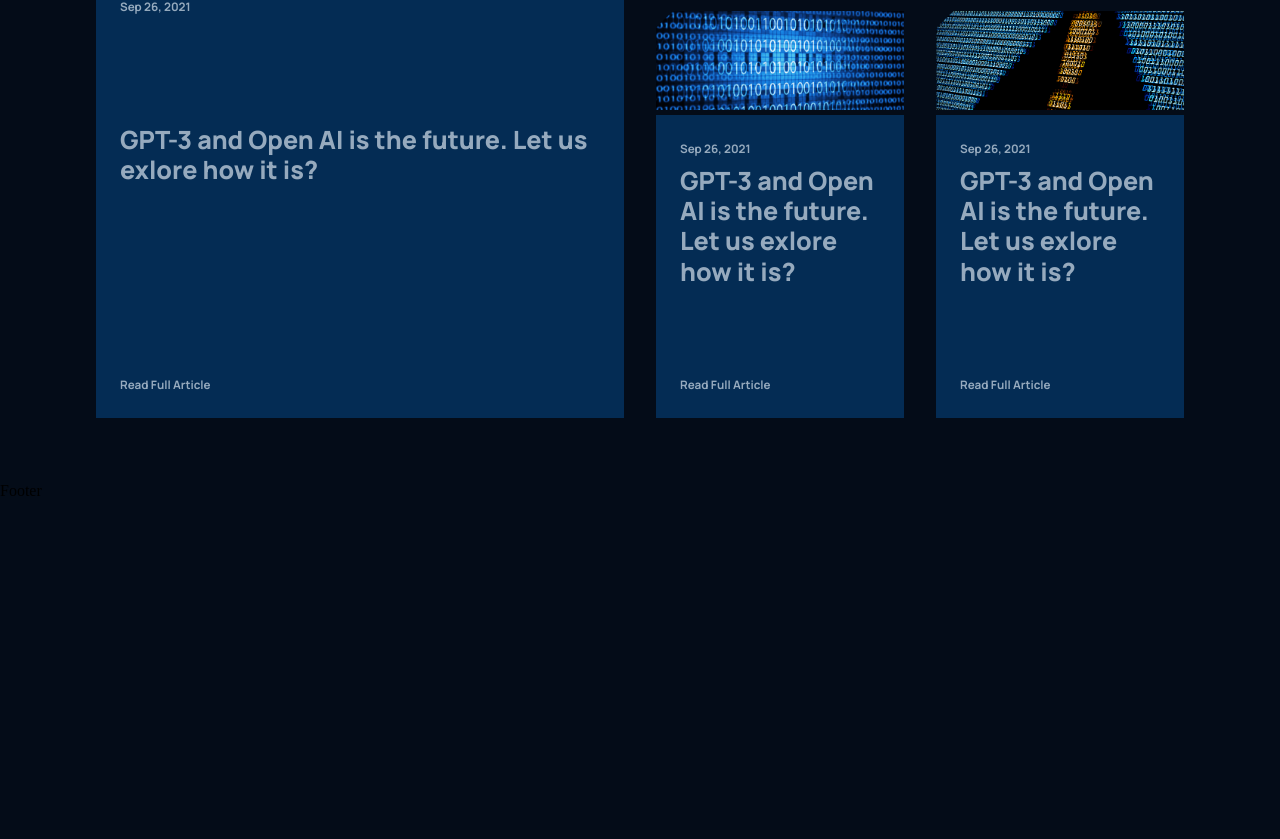
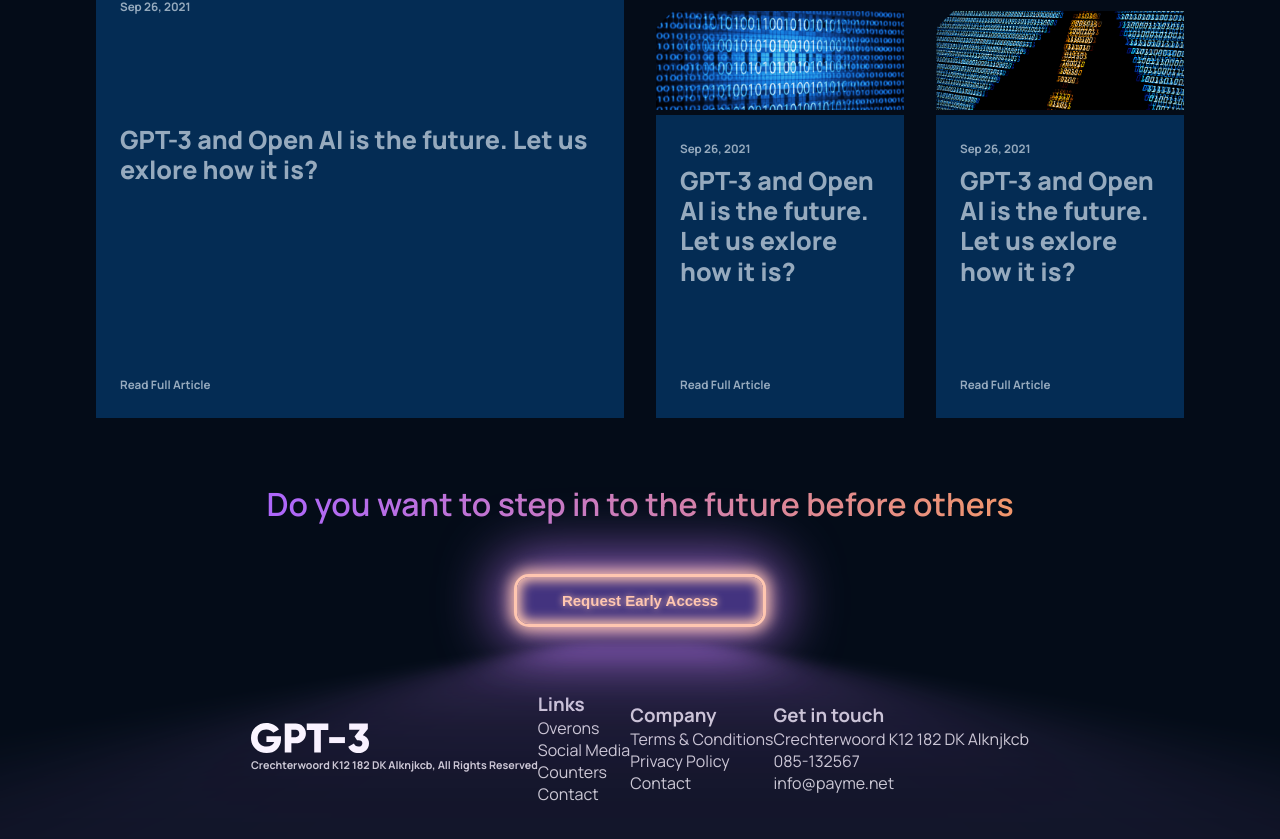
Before and after one commit to meslall/react-p1, a React (Create React App) app: page / in a window 1280 px wide. Shown: the part 4086-4925 px from the top of the page. Before the commit the page ends 4586 px from the top, so only its background shows below. Built offline with nearby package versions, Linux system fonts and the light colour scheme; the HTML template or start-up script is replaced by a standard one.

Commit message:
ADD_footer

```diff
--- a/src/components/cta/cta.css
+++ b/src/components/cta/cta.css
@@ -35,10 +35,10 @@
   user-select: none;
   -webkit-user-select: none;
   touch-action: manipulation;
+  transition: all 1s;
 }
 
 .button-:hover {
-    transition: 1s;
     box-shadow: 34px 23px 138px 16px rgba(3,27,52,0.78); -webkit-box-shadow: 34px 23px 138px 16px rgba(3,27,52,0.78); -moz-box-shadow: 34px 23px 138px 16px rgba(3,27,52,0.78);
     transform:scale(1.05) rotate(-1deg);
 }
--- a/src/containers/footer/Footer.jsx
+++ b/src/containers/footer/Footer.jsx
@@ -1,9 +1,47 @@
 import React from 'react'
+import logo from '../../assets/logo.svg'
 import './footer.css'
 
+const links = ["Overons","Social Media","Counters","Contact"]
+const company = ["Terms & Conditions","Privacy Policy","Contact"]
+const getin = ["Crechterwoord K12 182 DK Alknjkcb","085-132567","info@payme.net"]
 function Footer() {
   return (
-    <div>Footer</div>
+    <div className='footer_container section__margin'>
+      <div className='footer_container-early-access'>
+        <h1 className='gradient__text'>Do you want to step in to the future before others</h1>
+        <div className='footer_container-early-access-button'>
+          <button class="button">
+            <span class="text">Request Early Access</span>
+          </button>
+        </div>
+      </div>
+      <div className='footer_container-more'>
+        <div className='footer_container-more-logo'>
+          <img src={logo} alt="logo" />
+          <h6>Crechterwoord K12 182 DK Alknjkcb, All Rights Reserved</h6>
+        </div>
+        <div className='footer_container-more-links'>
+          <h3>Links</h3>
+            {links.map((link)=>
+              <ul>{link}</ul>
+          )}
+        </div>
+        <div className='footer_container-more-company'>
+            <h3>Company</h3>
+            {company.map((company)=>
+            <ul>{company}</ul>
+          )}
+        </div>
+        <div className='footer_container-more-getin'>
+            <h3>Get in touch</h3>
+            {getin.map((getin)=>
+            <ul>{getin}</ul>
+          )}
+        </div>
+      </div>
+      <div className='footer_container-copyright'></div>
+    </div>
   )
 }
 
--- a/src/containers/footer/footer.css
+++ b/src/containers/footer/footer.css
@@ -0,0 +1,99 @@
+.footer_container{
+    display: flex;
+    align-items: center;
+    justify-content: center;
+    flex-direction: column;
+    font-family: var(--font-family);
+}
+
+.footer_container-early_access{
+    display: flex;
+    align-items: center;
+    justify-content: center;
+    flex-direction: column;
+    margin-top: 20px;
+}
+
+.footer_container-early-access h1{
+    font-size: 2rem;
+    font-weight: 600;
+    white-space: wrap;
+}
+
+.footer_container-early-access-button{
+    display: flex;
+    align-items: center;
+    justify-content: center;
+    margin: 3rem 0;
+}
+
+/* .footer_container-early-access-button button{
+    margin: 2rem 0;
+    padding: 10px 20px;
+    border-radius: 5px;
+    background-color: var(--primary-color);
+    color: white;
+    font-size: 1rem;
+    font-weight: 600;
+    font-family: var(--font-family);
+    border: 1px solid white;
+    cursor: pointer;
+} */
+
+.button {
+  --glow-color: rgb(255, 198, 176);
+  --glow-spread-color: rgba(191, 123, 255, 0.781);
+  --enhanced-glow-color: rgb(231, 206, 255);
+  --btn-color: #43337f;
+  border: .25em solid var(--glow-color);
+  padding: 1em 3em;
+  color: var(--glow-color);
+  font-size: 15px;
+  font-weight: bold;
+  background-color: var(--btn-color);
+  border-radius: 1em;
+  outline: none;
+  box-shadow: 0 0 1em .25em var(--glow-color),
+        0 0 4em 1em var(--glow-spread-color),
+        inset 0 0 .75em .25em var(--glow-color);
+  text-shadow: 0 0 .5em var(--glow-color);
+  position: relative;
+  transition: all 0.5s;
+  }
+
+.button::after {
+  pointer-events: none;
+  content: "";
+  position: absolute;
+  top: 120%;
+  left: 0;
+  height: 100%;
+  width: 100%;
+  background-color: var(--glow-spread-color);
+  filter: blur(2em);
+  opacity: .7;
+  transform: perspective(1.5em) rotateX(35deg) scale(1, .6);
+}
+
+.button:hover {
+  color: var(--btn-color);
+  background-color: var(--glow-color);
+  box-shadow: 0 0 1em .25em var(--glow-color),
+        0 0 4em 2em var(--glow-spread-color),
+        inset 0 0 .75em .25em var(--glow-color);
+}
+
+.button:active {
+  box-shadow: 0 0 0.6em .25em var(--glow-color),
+        0 0 2.5em 2em var(--glow-spread-color),
+        inset 0 0 .5em .25em var(--glow-color);
+}
+
+.footer_container-more{
+    display: flex;
+    align-items: center;
+    justify-content: space-between;
+    flex-direction: row;
+    margin: 1rem 0;
+    color: rgba(255, 255, 255, 0.805);
+}
```
